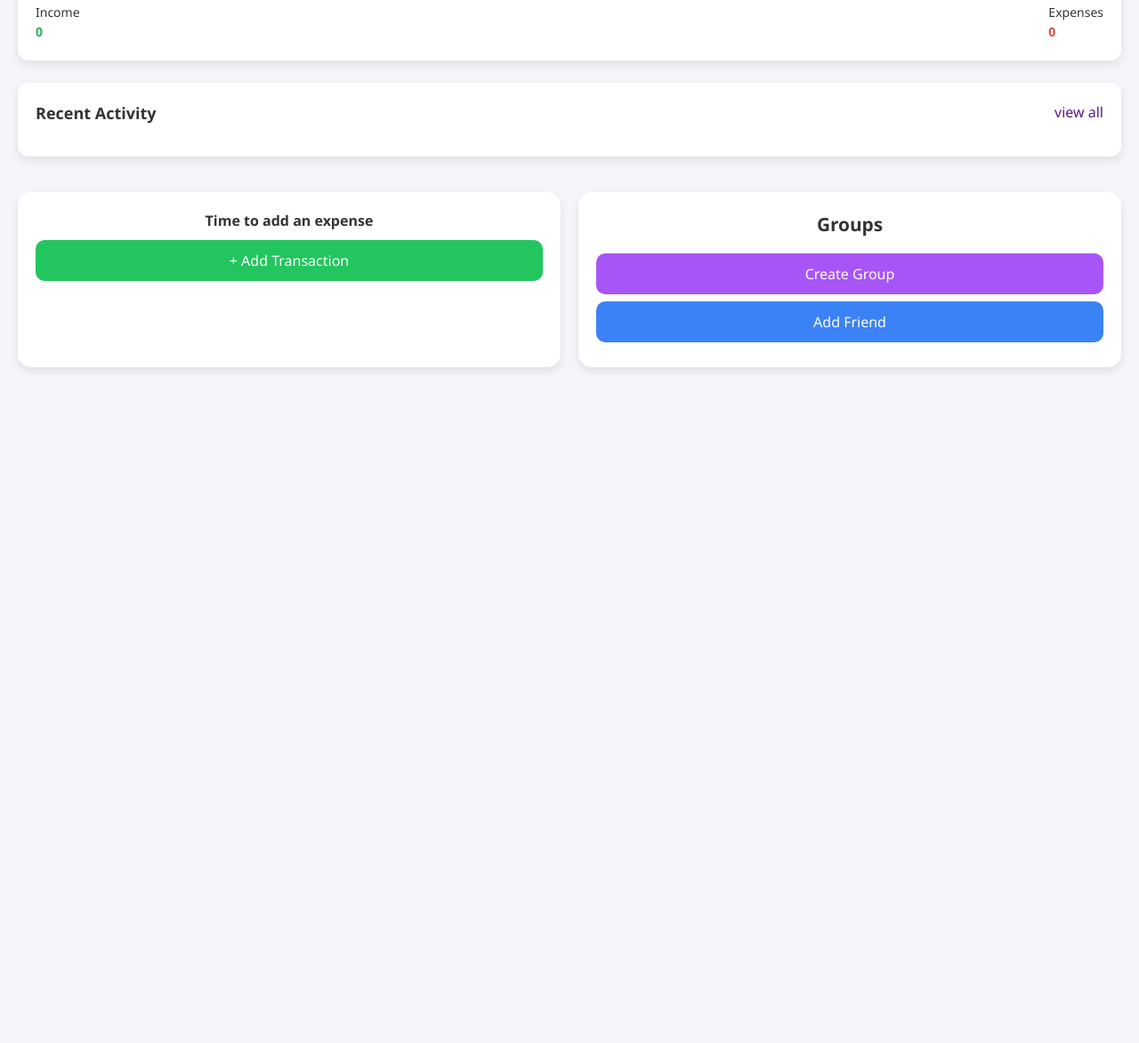
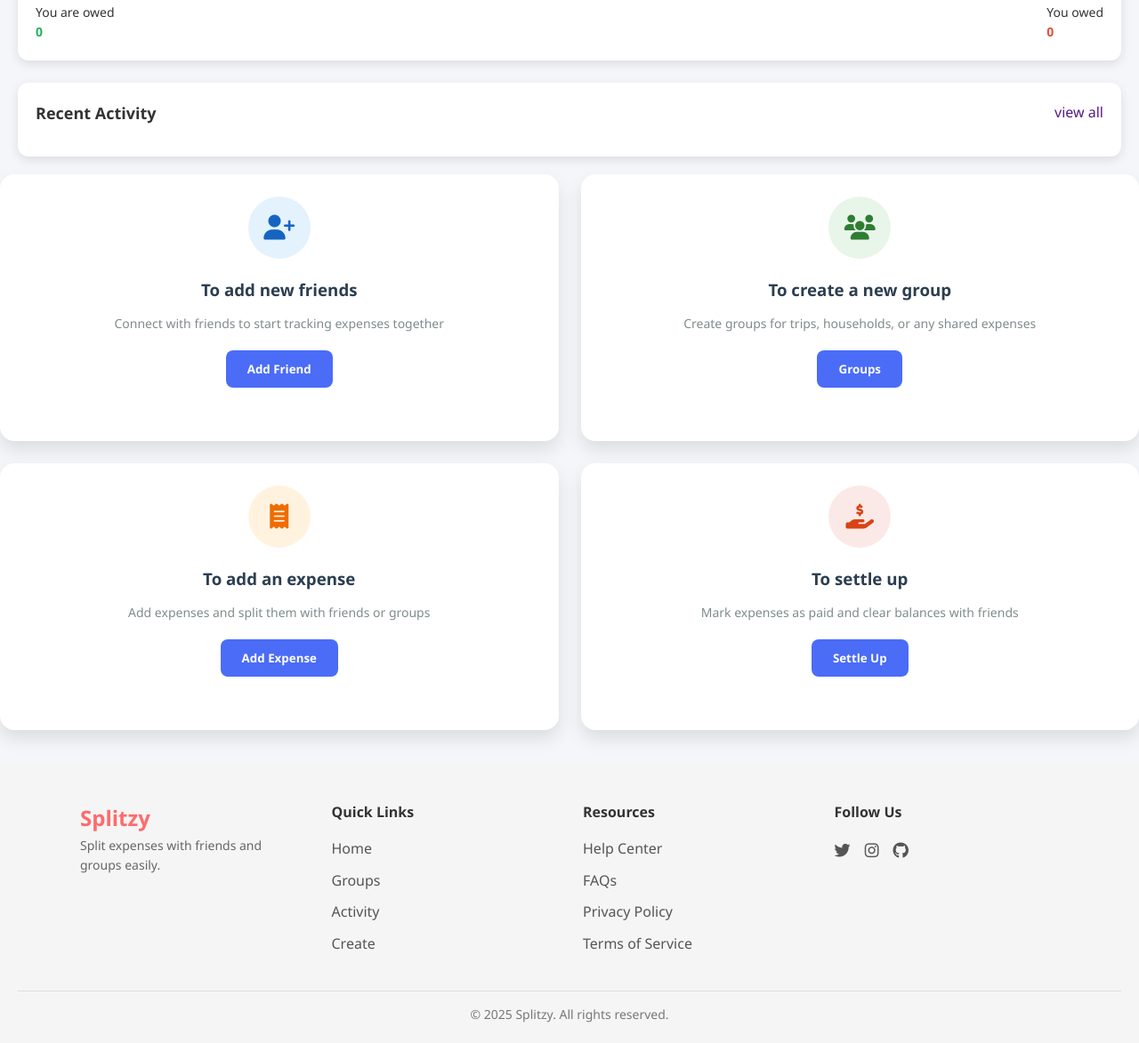
Before and after one commit to kunal-1234567/kunal-1234567.github.io, a plain HTML site: page pages/home.html in a window 1280 px wide. Shown: the part 278-1451 px from the top of the page at 89% size. Before the commit the page ends 800 px from the top, so only its background shows below. Drawn offline with Linux system fonts and the light colour scheme; files whose address does not match are found by name.

Commit message:
some changes in home page

```diff
--- a/assets/css/add-transaction.css
+++ b/assets/css/add-transaction.css
@@ -1,108 +1,90 @@
-* {
+body {
+  font-family: Arial, sans-serif;
+  background: #f4f6fa;
+  display: flex;
+  justify-content: center;
+  align-items: flex-start;
+  min-height: 100vh;
   margin: 0;
-  padding: 0;
-  box-sizing: border-box;
 }
 
-body {
-  font-family: Arial, sans-serif;
-  background: linear-gradient(135deg, #dfe9f3, #ffffff);
-  height: 100vh;
-  display: flex;
-  justify-content: center;
-  align-items: center;
+.transaction-container {
+  background: white;
+  padding: 20px;
+  margin-top: 50px;
+  border-radius: 15px;
+  box-shadow: 0 4px 10px rgba(0,0,0,0.1);
+  width: 400px;
+  text-align: center;
 }
 
-.container {
-  background: #fff;
-  padding: 30px 40px;
-  border-radius: 16px;
-  box-shadow: 0 6px 15px rgba(0,0,0,0.15);
-  width: 450px;
-}
-
-h3 {
-  margin-bottom: 20px;
-  text-align: center;
-  color: #333;
-}
-
-.form-group {
+.title {
+  font-size: 22px;
+  font-weight: bold;
   margin-bottom: 15px;
 }
 
-label {
-  font-weight: bold;
-  display: block;
-  margin-bottom: 6px;
-  color: #444;
+.subtitle {
+  font-size: 18px;
+  margin: 15px 0 10px;
+  font-weight: 600;
 }
 
-input[type="text"],
-input[type="number"] {
+.input {
   width: 100%;
   padding: 10px;
-  border: 1px solid #ddd;
-  border-radius: 8px;
-  outline: none;
-  transition: border 0.2s;
+  margin-bottom: 12px;
+  border: 1px solid #ccc;
+  border-radius: 10px;
+  font-size: 14px;
 }
 
-input:focus {
-  border-color: #007bff;
-}
-
-.radio-group {
+.friends-list {
   display: flex;
-  justify-content: space-around;
+  flex-wrap: wrap;
+  gap: 10px;
+  justify-content: center;
   margin-bottom: 20px;
 }
 
-.radio-option {
-  display: flex;
-  align-items: center;
-  gap: 6px;
-  font-weight: bold;
-  color: #555;
+.friend-btn {
+  padding: 8px 15px;
+  border-radius: 8px;
+  border: none;
+  background: #e0e0e0;
+  cursor: pointer;
+  transition: background 0.3s;
+}
+
+.friend-btn:hover {
+  background: #90caf9;
+}
+
+.friend-btn.selected {
+  background: #42a5f5;
+  color: white;
 }
 
 .submit-btn {
   width: 100%;
   padding: 12px;
-  background: #007bff;
-  color: #fff;
-  font-size: 17px;
-  font-weight: bold;
+  background: #1976d2;
+  color: white;
+  font-size: 16px;
+  font-weight: 600;
   border: none;
   border-radius: 10px;
   cursor: pointer;
-  transition: background 0.2s;
+  transition: background 0.3s;
 }
 
 .submit-btn:hover {
-  background: #0056b3;
+  background: #1565c0;
 }
 
-/* Transactions list */
-#transaction-list {
-  margin-top: 25px;
-  padding: 0;
-  list-style: none;
+.result {
+  margin-top: 20px;
+  font-size: 15px;
+  color: #333;
+  text-align: left;
 }
-
-#transaction-list li {
-  padding: 12px;
-  margin-bottom: 10px;
-  border-radius: 10px;
-  font-weight: bold;
-}
-
-.owed { /* "You are owed" */
-  background: #e6ffed;
-  color: #0a8f38;
-}
-
-.owe { /* "You owe" */
-  background: #ffe6e6;
-  color: #b30000;
-}
--- a/assets/css/edit-profile.css
+++ b/assets/css/edit-profile.css
@@ -46,7 +46,7 @@ body {
   padding: 10px;
   font-size: 14px;
   border: 1px solid #ccc;
-  border-radius: 8px;
+  border-radius: 20px;
   outline: none;
   transition: 0.3s;
 }
@@ -65,7 +65,7 @@ body {
   padding: 12px;
   background: red;
   border: none;
-  border-radius: 8px;
+  border-radius: 20px;
   color: #fff;
   font-size: 16px;
   cursor: pointer;
--- a/assets/css/home.css
+++ b/assets/css/home.css
@@ -21,7 +21,7 @@ body {
 
 
 .navbar {
-  background: red;
+  background: rgb(246, 128, 128);
   color: #fff;
   display: flex;
   justify-content: space-between;
@@ -66,6 +66,7 @@ body {
 
 .nav-links li a:hover {
   color: black;
+  text-decoration: underline;
 }
 
 .profile-btn button {
@@ -152,70 +153,171 @@ body {
 
 
 
-.blocks-container {
-  display: grid;
-  grid-template-columns: repeat(auto-fit, minmax(280px, 1fr));
-  gap: 20px;
-  margin: 20px;
+.cards-container {
+            display: grid;
+             grid-template-columns: repeat(2, 1fr);
+            gap: 25px;
+        }
+
+        .card {
+            background: white;
+            border-radius: 16px;
+            padding: 25px;
+            box-shadow: 0 10px 20px rgba(0, 0, 0, 0.1);
+            transition: transform 0.3s ease, box-shadow 0.3s ease;
+            display: flex;
+            flex-direction: column;
+            align-items: center;
+            text-align: center;
+            cursor: pointer;
+            height: 300px;
+
+        }
+
+        .card:hover {
+            transform: translateY(-5px);
+            box-shadow: 0 15px 30px rgba(0, 0, 0, 0.15);
+        }
+
+         .icon-wrapper {
+            width: 70px;
+            height: 70px;
+            border-radius: 50%;
+            display: flex;
+            justify-content: center;
+            align-items: center;
+            margin-bottom: 20px;
+            font-size: 28px;
+        }
+
+        .card h3 {
+            margin-bottom: 12px;
+            color: #2c3e50;
+            font-weight: 600;
+        }
+
+           .card p {
+            color: #7f8c8d;
+            font-size: 14px;
+            line-height: 1.5;
+            margin-bottom: 20px;
+
+        }
+
+        .card button {
+            background-color: #4a6cf7;
+            color: white;
+            border: none;
+            padding: 12px 24px;
+            border-radius: 8px;
+            font-weight: 600;
+            cursor: pointer;
+            transition: background-color 0.3s ease;
+        }
+         .card button:hover {
+            background-color: #3b5be3;
+        }
+
+
+        .add-friend .icon-wrapper {
+            background-color: #e3f2fd;
+            color: #1565c0;
+        }
+
+        .create-group .icon-wrapper {
+            background-color: #e8f5e9;
+            color: #2e7d32;
+        }
+
+        .add-expense .icon-wrapper {
+            background-color: #fff3e0;
+            color: #ef6c00;
+        }
+
+          .settle-up .icon-wrapper {
+            background-color: #fbe9e7;
+            color: #d84315;
+        }
+
+        @media (max-width: 768px) {
+            .cards-container {
+                grid-template-columns: repeat(2, 1fr);
+            }
+        }
+
+        @media (max-width: 480px) {
+            .cards-container {
+                grid-template-columns: 1fr;
+            }
+          }
+
+          .footer {
+  background: #f5f5f5;
+  padding: 40px 20px 20px;
+  margin-top: 40px;
+  font-family: 'Segoe UI', sans-serif;
 }
 
-.block {
-  background: #ffffff;
-  border-radius: 15px;
-  padding: 20px;
-  box-shadow: 0 4px 10px rgba(0,0,0,0.1);
-  text-align: center;
-
+.footer-container {
+  display: grid;
+  grid-template-columns: repeat(auto-fit, minmax(200px, 1fr));
+  gap: 30px;
+  max-width: 1100px;
+  margin: auto;
 }
 
-.block h2 {
-  font-size: 1.3rem;
+.footer-section h2.logo {
+  font-size: 24px;
+  color: #ff6b6b;
+  font-weight: bold;
+}
+
+.footer-section h3 {
   margin-bottom: 15px;
+  font-size: 16px;
   color: #333;
 }
 
-
-
-
-.btn {
-  display: block;
-  width: 100%;
-  padding: 12px;
-  margin: 8px 0;
-  border: none;
-  border-radius: 10px;
-  font-size: 1rem;
-  font-weight: 500;
-  color: #fff;
-  cursor: pointer;
-  transition: 0.3s ease;
+.footer-section p {
+  font-size: 14px;
+  color: #666;
 }
 
-
-.btn-green {
-  background: #22c55e;
-}
-.btn-green:hover {
-  background: #16a34a;
+.footer-section ul {
+  list-style: none;
+  padding: 0;
 }
 
-.btn-blue {
-  background: #3b82f6;
-}
-.btn-blue:hover {
-  background: #2563eb;
+.footer-section ul li {
+  margin-bottom: 10px;
 }
 
-.btn-purple {
-  background: #a855f7;
-}
-.btn-purple:hover {
-  background: #9333ea;
+.footer-section ul li a {
+  text-decoration: none;
+  color: #555;
+  transition: color 0.3s;
 }
 
-.btn-orange {
-  background: #f97316;
+.footer-section ul li a:hover {
+  color: #ff6b6b;
 }
-.btn-orange:hover {
-  background: #ea580c;
+
+.social-icons a {
+  margin-right: 12px;
+  font-size: 18px;
+  color: #555;
+  transition: color 0.3s;
 }
+
+.social-icons a:hover {
+  color: #ff6b6b;
+}
+
+.footer-bottom {
+  text-align: center;
+  margin-top: 30px;
+  padding-top: 15px;
+  border-top: 1px solid #ddd;
+  font-size: 14px;
+  color: #777;
+}
--- a/pages/home.html
+++ b/pages/home.html
@@ -27,6 +27,8 @@
         <li><a href="#">Activity</a></li>
 
       </ul>
+
+
       <div class="profile-btn">
         <form action="../pages/profile.html">
           <button type="submit" id="profile-btn"><img src="../../profileimage.jpg" alt=""></button>
@@ -41,15 +43,15 @@
 
 
       <div class="balance-card">
-        <h3>Current Balance</h3>
+        <h3>Overall you should get</h3>
         <h2 id="balance">0</h2>
         <div class="summary">
           <div class="income-summary">
-            <span>Income</span>
+            <span>You are owed</span>
             <span id="money-plus" class="positive">0</span>
           </div>
           <div class="expense-summary">
-            <span>Expenses</span>
+            <span>You owed</span>
             <span id="money-minus" class="negative">0</span>
           </div>
         </div>
@@ -74,27 +76,90 @@
     </main>
   </div>
 
-  <div class="blocks-container">
+  <div class="cards-container">
+  <div class="card add-friend">
+                <div class="icon-wrapper">
+                    <i class="fas fa-user-plus"></i>
+                </div>
+                <h3>To add new friends</h3>
+                <p>Connect with friends to start tracking expenses together</p>
+                <button>Add Friend</button>
+            </div>
 
-  <div class="block">
-    <h4>Time to add an expense </h4>
-    <form action="add-transaction.html">
-    <button class="btn btn-green" id="block1">+ Add Transaction</button>
-    </form>
+            <div class="card create-group">
+                <div class="icon-wrapper">
+                    <i class="fas fa-users"></i>
+                </div>
+                <h3>To create a new group</h3>
+                <p>Create groups for trips, households, or any shared expenses</p>
+                <button>Groups</button>
+            </div>
+        <div class="card add-expense">
+                <div class="icon-wrapper">
+                    <i class="fas fa-receipt"></i>
+                </div>
+                <h3>To add an expense</h3>
+                <p>Add expenses and split them with friends or groups</p>
+                <button>Add Expense</button>
+            </div>
+
+            <div class="card settle-up">
+                <div class="icon-wrapper">
+                    <i class="fas fa-hand-holding-usd"></i>
+                </div>
+                <h3>To settle up</h3>
+                <p>Mark expenses as paid and clear balances with friends</p>
+                <button>Settle Up</button>
+            </div>
+</div>
+
+<footer class="footer">
+  <div class="footer-container">
+    <!-- Logo + About -->
+    <div class="footer-section">
+      <h2 class="logo">Splitzy</h2>
+      <p>Split expenses with friends and groups easily.</p>
+    </div>
+
+    <!-- Quick Links -->
+    <div class="footer-section">
+      <h3>Quick Links</h3>
+      <ul>
+        <li><a href="#">Home</a></li>
+        <li><a href="#">Groups</a></li>
+        <li><a href="#">Activity</a></li>
+        <li><a href="#">Create</a></li>
+      </ul>
+    </div>
+
+    <!-- Resources -->
+    <div class="footer-section">
+      <h3>Resources</h3>
+      <ul>
+        <li><a href="#">Help Center</a></li>
+        <li><a href="#">FAQs</a></li>
+        <li><a href="#">Privacy Policy</a></li>
+        <li><a href="#">Terms of Service</a></li>
+      </ul>
+    </div>
+
+
+    <div class="footer-section">
+      <h3>Follow Us</h3>
+      <div class="social-icons">
+
+        <a href="#"><i class="fab fa-twitter"></i></a>
+        <a href="#"><i class="fab fa-instagram"></i></a>
+        <a href="https://github.com/kunal-1234567"><i class="fab fa-github"></i></a>
+      </div>
+    </div>
   </div>
 
 
-  <div class="block">
-    <h2>Groups</h2>
-    <button class="btn btn-purple"> Create Group</button>
-
-    <button class="btn btn-blue" id="block2"> Add Friend</button>
+  <div class="footer-bottom">
+    <p>© 2025 Splitzy. All rights reserved.</p>
   </div>
-</div>
-
-
-
-
+</footer>
 
 
 
```
Also changed, not shown: assets/js/add-transaction.js (+29 -29 lines), assets/js/edit-profile.js (added, +38 -0 lines), pages/add-transaction.html (+20 -26 lines), pages/auth/edit-profile.html (+2 -1 lines), pages/profile.html (+1 -1 lines), assets/js/home.js (line endings or trailing spaces), assets/js/login.js (line endings or trailing spaces).
